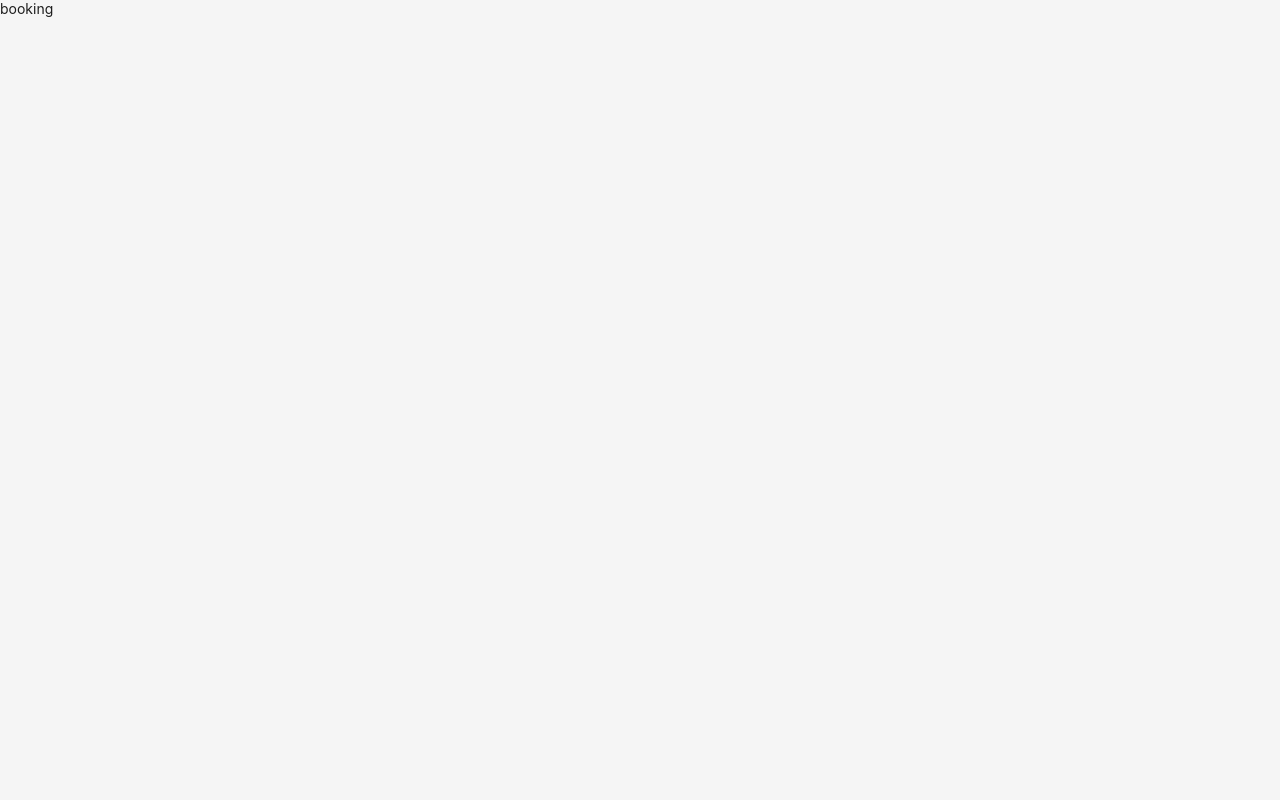
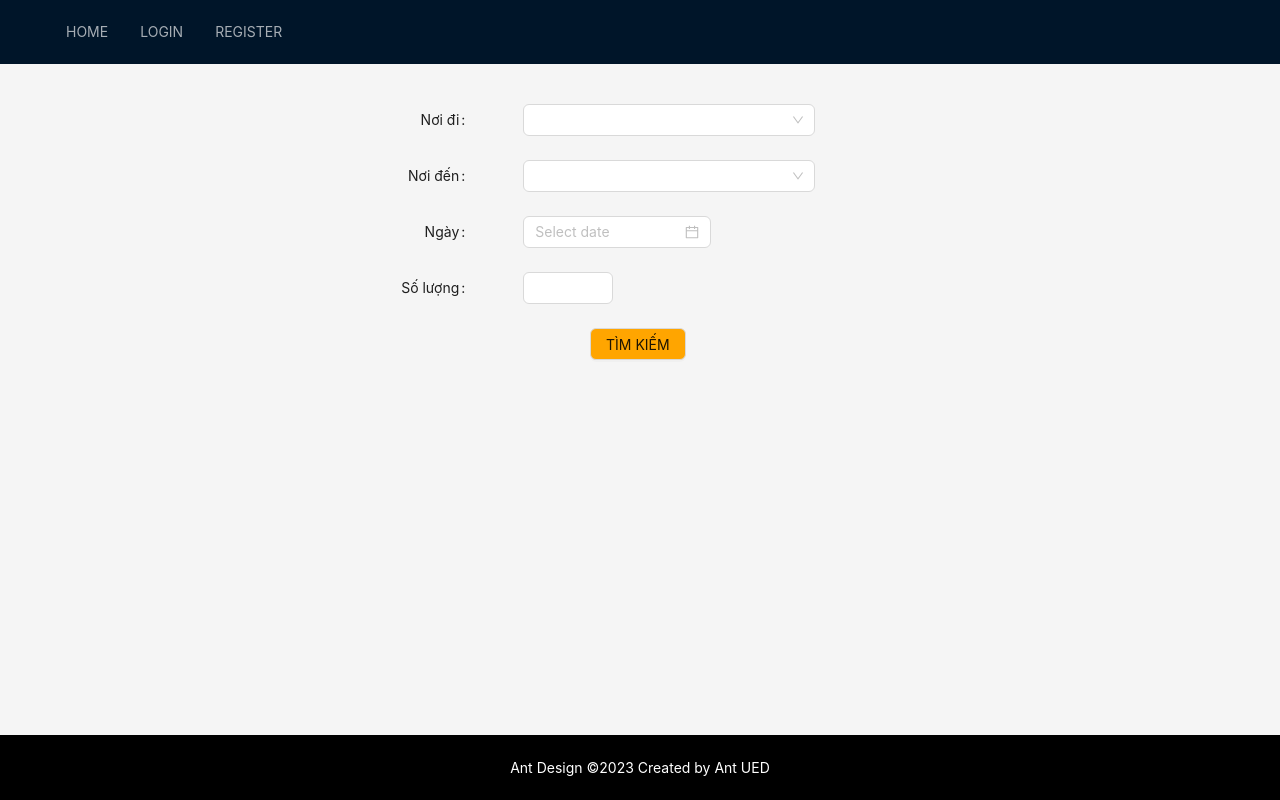
Before and after one commit to superdark1999/bus-ticket-client, a React (Create React App) app: page /booking in a window 1280 px wide. Built offline with nearby package versions, Linux system fonts and the light colour scheme.

Commit message:
tim kiem xe

```diff
--- a/package.json
+++ b/package.json
@@ -22,7 +22,8 @@
     "react-scripts": "5.0.1",
     "styled-components": "^5.3.9",
     "typescript": "^4.4.2",
-    "web-vitals": "^2.1.0"
+    "web-vitals": "^2.1.0",
+    "yarn": "^1.22.17"
   },
   "scripts": {
     "ci": "yarn install --frozen-lockfile",
--- a/src/App.tsx
+++ b/src/App.tsx
@@ -24,6 +24,7 @@ function App() {
       <Router />
     </BrowserRouter>
   );
+
 }
 
 export default App;
--- a/src/views/Booking/index.tsx
+++ b/src/views/Booking/index.tsx
@@ -1,7 +1,157 @@
-import React from "react";
+import React, { useState } from "react";
+import {
+  LaptopOutlined,
+  NotificationOutlined,
+  UserOutlined,
+} from "@ant-design/icons";
+import {
+  Button,
+  Cascader,
+  DatePicker,
+  Form,
+  Image,
+  Input,
+  InputNumber,
+  MenuProps,
+  Radio,
+  Select,
+  Switch,
+  TreeSelect,
+} from "antd";
+import { Breadcrumb, Layout, Menu, theme } from "antd";
+import { NavLink } from "react-router-dom";
 
-function Booking() {
-  return <div>booking</div>;
-}
+const { Header, Content, Footer, Sider } = Layout;
+
+const items1: MenuProps["items"] = ["HOME", "LOGIN", "REGISTER"].map((key) => ({
+  key,
+  label: ` ${key}`,
+}));
+
+type SizeType = Parameters<typeof Form>[0]["size"];
+const items2: MenuProps["items"] = [
+  UserOutlined,
+  LaptopOutlined,
+  NotificationOutlined,
+].map((icon, index) => {
+  const key = String(index + 1);
+
+  return {
+    key: `sub${key}`,
+    icon: React.createElement(icon),
+    label: `subnav ${key}`,
+
+    children: new Array(4).fill(null).map((_, j) => {
+      const subKey = index * 4 + j + 1;
+      return {
+        key: subKey,
+        label: `option${subKey}`,
+      };
+    }),
+  };
+});
+
+const Booking: React.FC = () => {
+  const [componentSize, setComponentSize] = useState<SizeType | "default">(
+    "default"
+  );
+
+  const onFormLayoutChange = ({ size }: { size: SizeType }) => {
+    setComponentSize(size);
+  };
+  const {
+    token: { colorBgContainer },
+  } = theme.useToken();
+
+  return (
+    <Layout style={{
+      // position: "relative"
+    }}>
+      <Header className="header">
+        <div className="logo" />
+        <Menu
+          theme="dark"
+          mode="horizontal"
+          defaultSelectedKeys={["2"]}
+          items={items1}
+        />
+      </Header>
+      <Content
+        style={{
+          padding: "40px 50px",
+          display: "flex",
+          justifyContent: "center",
+          alignItems: "center",
+        }}
+      >
+        <Form
+          labelCol={{ span: 4 }}
+          wrapperCol={{ span: 14 }}
+          layout="horizontal"
+          initialValues={{ size: componentSize }}
+          onValuesChange={onFormLayoutChange}
+          size={componentSize as SizeType}
+          style={{ maxWidth: 600 }}
+        >
+          <Form.Item label="Nơi đi">
+            <Select
+              style={{
+                marginLeft: "50px",
+              }}
+            >
+              <Select.Option value="1">HÀ NỘI</Select.Option>
+              <Select.Option value="2">HỒ CHÍ MINH</Select.Option>
+              <Select.Option value="3">ĐÀ NẴNG</Select.Option>
+              <Select.Option value="4">VINH</Select.Option>
+            </Select>
+          </Form.Item>
+          <Form.Item label="Nơi đến">
+            <Select
+              style={{
+                marginLeft: "50px",
+              }}
+            >
+              <Select.Option value="1">HÀ NỘI</Select.Option>
+              <Select.Option value="2">HỒ CHÍ MINH</Select.Option>
+              <Select.Option value="3">ĐÀ NẴNG</Select.Option>
+              <Select.Option value="4">VINH</Select.Option>
+            </Select>
+          </Form.Item>
+
+          <Form.Item label="Ngày">
+            <DatePicker
+              style={{
+                marginLeft: "50px",
+              }}
+            />
+          </Form.Item>
+          <Form.Item
+            label="Số lượng"
+            style={{
+              width: "500px",
+            }}
+          >
+            <InputNumber
+              style={{
+                marginLeft: "50px",
+              }}
+            />
+          </Form.Item>
+          <NavLink to={"/"}>
+
+          <Form.Item>
+            <Button style={{
+                marginLeft: "200px", backgroundColor: "orange",
+              }}>TÌM KIẾM</Button>
+          </Form.Item>
+          </NavLink>
+        </Form>
+      </Content>
+      <Footer style={{ textAlign: 'center', position: "absolute", bottom: 0, backgroundColor: "black", width: "100%", right: "0", color:"white", left: "0" }}><div>Ant Design ©2023 Created by Ant UED</div>
+      {/* <img src="https://cdn-icons-png.flaticon.com/512/4565/4565023.png" alt=""  style={{ width: "100px", height: "100px"}} /> */}
+      </Footer>
+    </Layout>
+  );
+};
 
 export default Booking;
```
Also changed, not shown: src/components/Header/index.tsx (+14 -1 lines), 2 other files (tests, documents, lock files or other folders).
